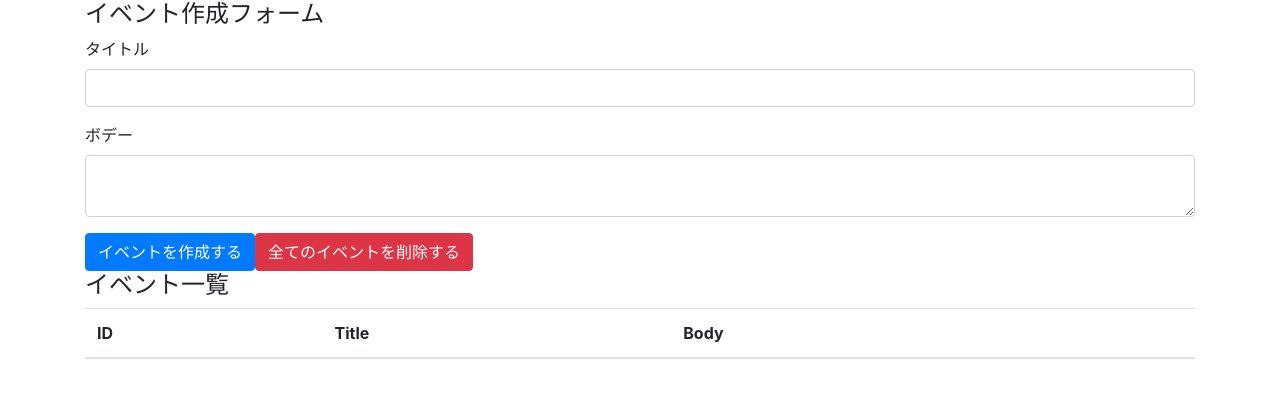
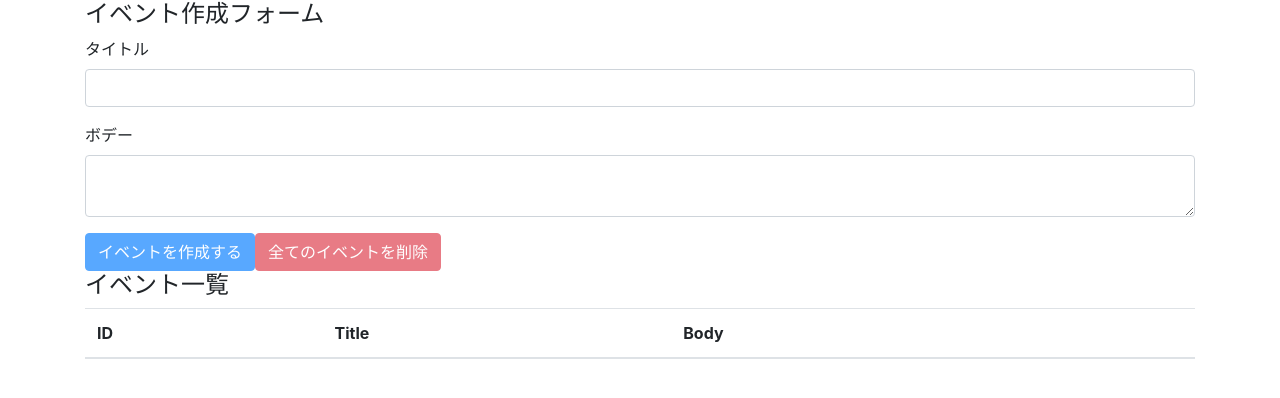
Before and after one commit to shimoren/react-hooks-101, a React (Create React App) app: page / in a window 1280 px wide. Shown: the top 398 px of the page. Built offline with nearby package versions, Linux system fonts and the light colour scheme.

Commit message:
implement-all-events-deletion

```diff
--- a/src/components/App.js
+++ b/src/components/App.js
@@ -24,7 +24,14 @@
     setBody('')
   }
 
-  console.log({state})
+  const deleteAllEvents = e => {
+    e.preventDefault()
+    const result = window.confirm('全てのイベントを本当に削除しますか？')
+    if (result) dispatch({ type: 'DELETE_ALL_EVENTS' })
+  }
+
+  const unCreatable = title === '' || body === ''
+
 
   return (
     <div className="container">
@@ -40,8 +47,8 @@
           <textarea className="form-control" id="formEventBody" value={body} onChange={e => setBody(e.target.value)}/>
         </div>
 
-        <button className="btn btn-primary" onClick = {addEvent}>イベントを作成する</button>
-        <button className="btn btn-danger">全てのイベントを削除する</button>
+        <button className="btn btn-primary" onClick = {addEvent} disabled={unCreatable}>イベントを作成する</button>
+        <button className="btn btn-danger" onClick = {deleteAllEvents} disabled={state.length === 0}>全てのイベントを削除</button>
       </form>
 
       <h4>イベント一覧</h4>
--- a/src/components/Event.js
+++ b/src/components/Event.js
@@ -3,7 +3,8 @@
 const Event = ({dispatch,event}) => {
     const id = event.id
         const handleClickDeleteButton = () => {
-            dispatch ({ type:'DELETE_EVENT', id})
+            const result = window.confirm(`イベント(ID=${id})を本当に削除しますか？`)
+            if (result) dispatch ({ type:'DELETE_EVENT', id})
         }
 
         return(
```
